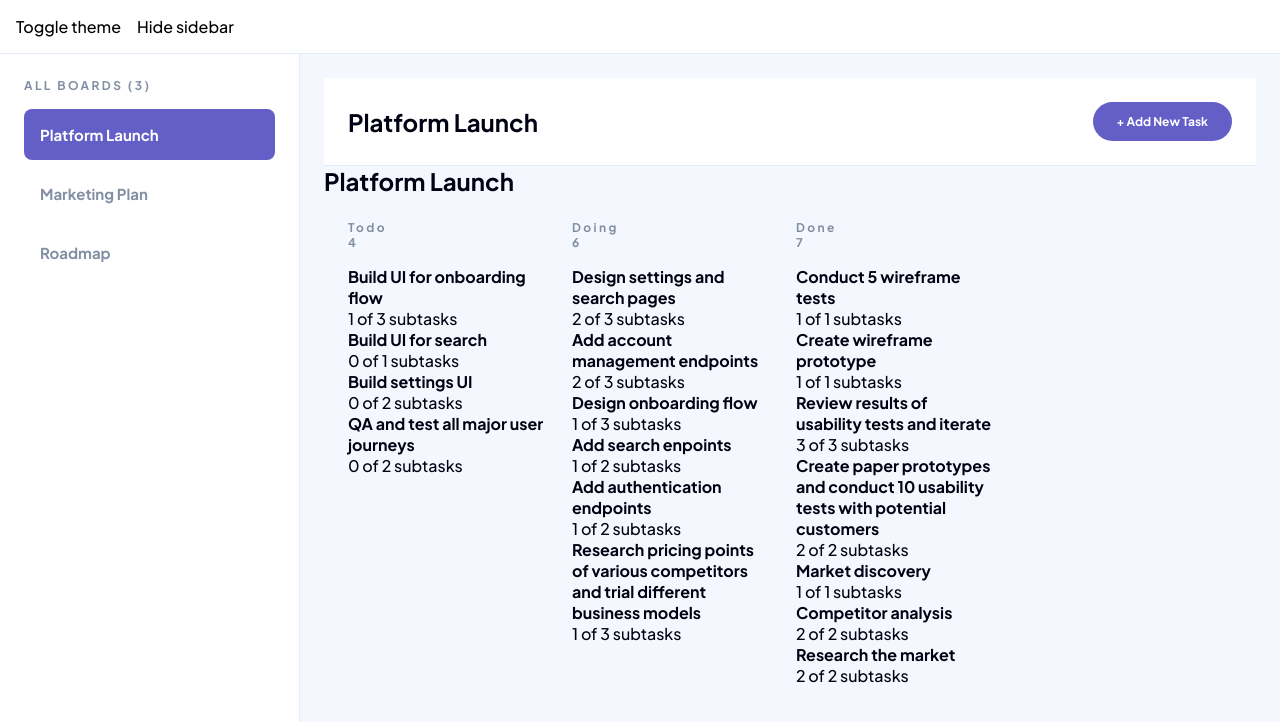
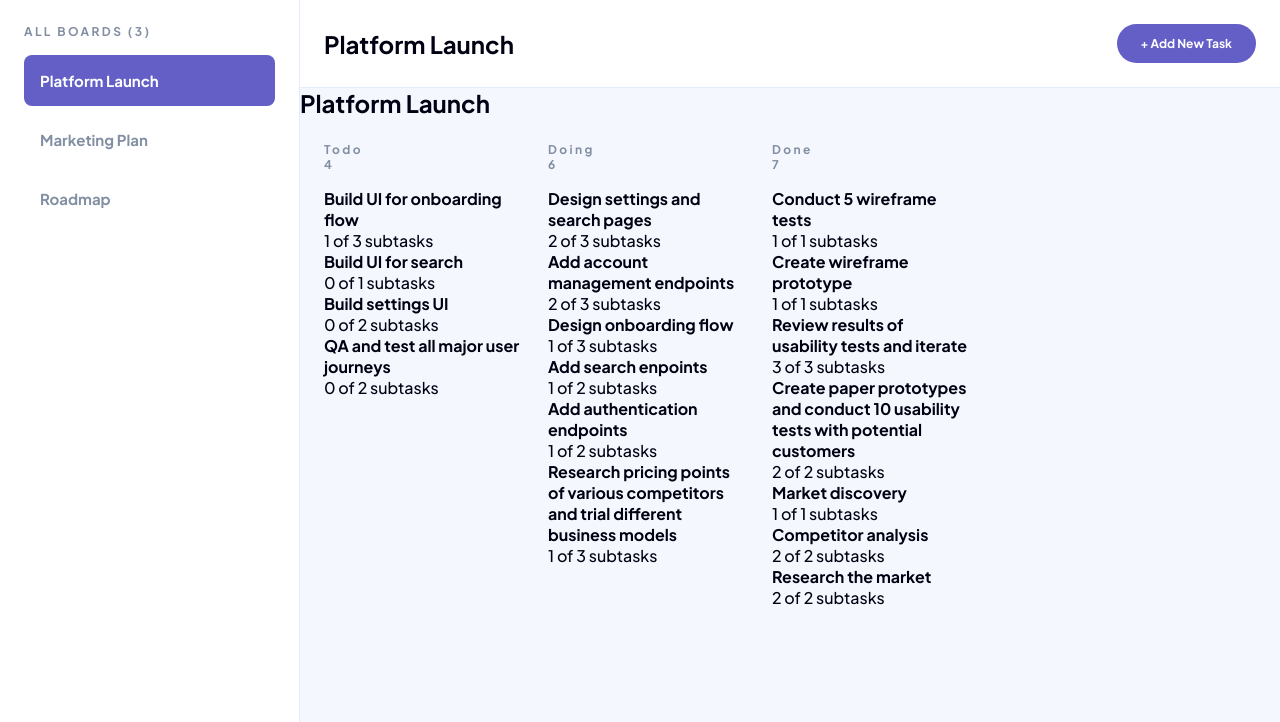
Before and after one commit to varisDogukan/kanban-task-management, a React (Vite) app: page / in a window 1280 px wide. Shown: the top 722 px of the page. Built offline with nearby package versions, Linux system fonts and the light colour scheme.

Commit message:
refactor: remove temporary app toolbar and align layout shell with design

```diff
--- a/src/app/AppLayout.module.scss
+++ b/src/app/AppLayout.module.scss
@@ -3,20 +3,14 @@
   background-color: var(--color-bg);
 }
 
-.toolbar {
+.shell {
   display: flex;
-  gap: var(--space-200);
-  padding: var(--space-200);
-  border-bottom: 1px solid var(--color-border);
-  background-color: var(--color-surface);
+  min-height: 100vh;
 }
 
-.shell {
+.content {
+  flex: 1;
+  min-width: 0;
   display: flex;
-  min-height: calc(100vh - 73px);
+  flex-direction: column;
 }
-
-.main {
-  flex: 1;
-  padding: var(--space-300);
-}
--- a/src/app/AppLayout.tsx
+++ b/src/app/AppLayout.tsx
@@ -10,8 +10,8 @@ type AppLayoutProps = {
 };
 
 export default function AppLayout({ children }: AppLayoutProps) {
-  const { theme, toggleTheme } = useThemeStore();
-  const { isSidebarOpen, toggleSidebar } = useUiStore();
+  const theme = useThemeStore((state) => state.theme);
+  const isSidebarOpen = useUiStore((state) => state.isSidebarOpen);
 
   useEffect(() => {
     document.documentElement.dataset.theme = theme;
@@ -19,29 +19,10 @@ export default function AppLayout({ children }: AppLayoutProps) {
 
   return (
     <div className={styles.root}>
-      <div className={styles.toolbar}>
-        <button
-          type='button'
-          onClick={toggleTheme}
-          aria-pressed={theme === "dark"}
-        >
-          Toggle theme
-        </button>
-
-        <button
-          type='button'
-          onClick={toggleSidebar}
-          aria-expanded={isSidebarOpen}
-          aria-controls='app-sidebar'
-        >
-          {isSidebarOpen ? "Hide sidebar" : "Show sidebar"}
-        </button>
-      </div>
-
       <div className={styles.shell}>
         {isSidebarOpen ? <Sidebar /> : null}
 
-        <main className={styles.main}>{children}</main>
+        <main className={styles.content}>{children}</main>
       </div>
     </div>
   );
```
